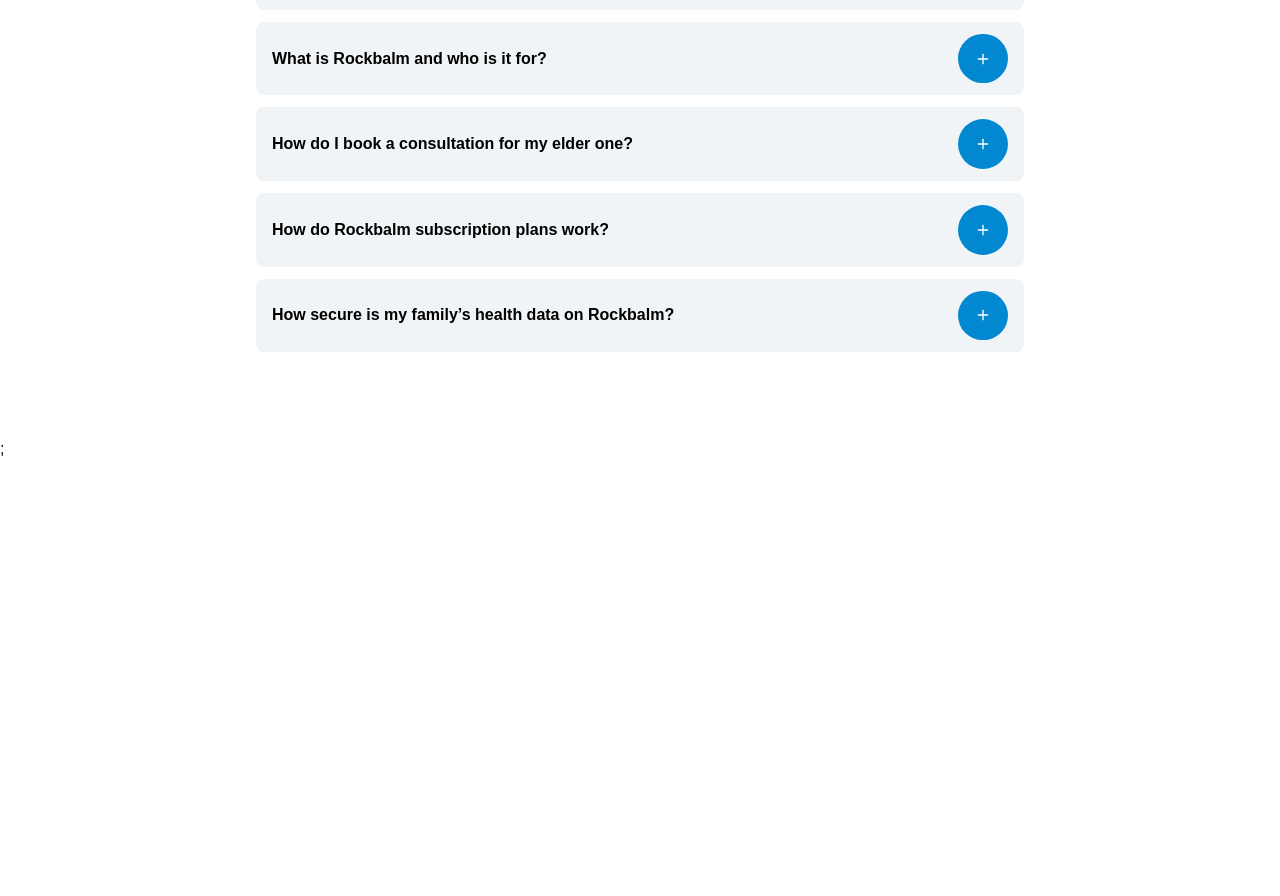
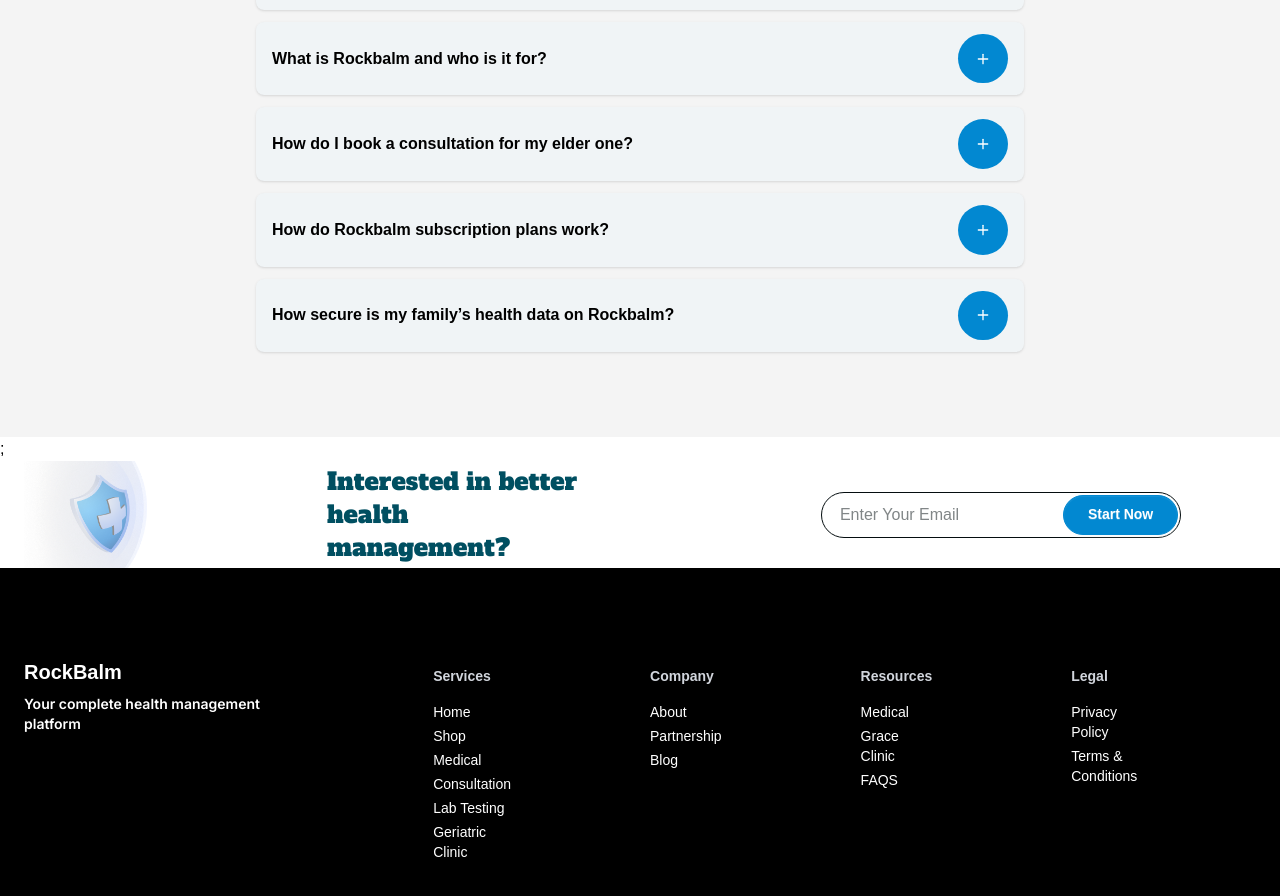
Before and after one commit to kentworld08/RockBalm, a Next.js app: page / in a window 1280 px wide. Shown: the part 7365-8261 px from the top of the page. Before the commit the page ends 7826 px from the top, so only its background shows below. Built offline with nearby package versions, Linux system fonts and the light colour scheme.

Commit message:
feat(Home): add footer

```diff
--- /dev/null
+++ b/app/Footer/footer.tsx
@@ -0,0 +1,203 @@
+import Image from "next/image";
+
+const Footer = () => {
+  const tableData = [
+    {
+      title: "Services",
+      links: [
+        { name: "Home", href: "#" },
+        { name: "Shop", href: "#" },
+        { name: "Medical", href: "#" },
+        { name: "Consultation", href: "#" },
+        { name: "Lab Testing", href: "#" },
+        { name: "Geriatric Clinic", href: "#" },
+      ],
+    },
+    {
+      title: "Company",
+      links: [
+        { name: "About", href: "#" },
+        { name: "Partnership", href: "#" },
+        { name: "Blog", href: "#" },
+      ],
+    },
+    {
+      title: "Resources",
+      links: [
+        { name: "Medical", href: "#" },
+        { name: "Grace Clinic", href: "#" },
+        { name: "FAQS", href: "#" },
+      ],
+    },
+    {
+      title: "Legal",
+      links: [
+        { name: "Privacy Policy", href: "#" },
+        { name: "Terms & Conditions", href: "#" },
+      ],
+    },
+  ];
+
+  return (
+    <div className="bg-white relative overflow-hidden">
+      <div className="w-full px-6 flex flex-col md:flex-row items-center gap-8 z-40 py-10 md:py-0">
+        {/* Image stays nicely sized */}
+        <figure className="flex-shrink-0">
+          <Image
+            src="/frame.png"
+            alt="frame"
+            height={258.84}
+            width={270.92}
+            className="object-cover mx-auto md:mx-0"
+          />
+        </figure>
+
+        {/* Text and Input Container */}
+        <div className="flex flex-col md:flex-row items-center justify-center  gap-4 w-full md:w-auto text-center md:text-left md:gap-[234px]">
+          <h2 className="text-primary font-alfa-slab font-normal text-[18px] md:text-[24px] leading-snug md:w-[260px]">
+            Interested in better health management?
+          </h2>
+
+          <div className="flex border border-[#040D0F] rounded-full items-center p-0.5 w-full md:w-auto max-w-md mx-auto md:mx-0">
+            <input
+              type="text"
+              placeholder="Enter Your Email"
+              className="px-4 py-2 text-[#040D0F] outline-none rounded-full bg-transparent flex-1"
+            />
+            <button className="btn rounded-full border-secondary bg-secondary text-white px-6 py-2 whitespace-nowrap">
+              Start Now
+            </button>
+          </div>
+        </div>
+      </div>
+
+      {/* Footer Table Section */}
+      <div className="bg-black text-white px-6 py-[90px]">
+        {/* Mobile Grid - 2 Columns */}
+        <div className="grid grid-cols-2 gap-y-10 gap-x-6 md:hidden">
+          {/* RockBalm */}
+          <div>
+            <h2 className="font-bold text-xl">RockBalm</h2>
+            <p className="text-white font-inter font-semibold text-sm mt-2">
+              Your complete health management platform
+            </p>
+          </div>
+
+          {/* Services */}
+          <div>
+            <h3 className="font-semibold mb-2">Services</h3>
+            <ul className="space-y-1">
+              {tableData[0].links.map((link, j) => (
+                <li key={j}>
+                  <a
+                    href={link.href}
+                    className="hover:text-[#0A9AE2] transition-colors"
+                  >
+                    {link.name}
+                  </a>
+                </li>
+              ))}
+            </ul>
+          </div>
+
+          {/* Company */}
+          <div>
+            <h3 className="font-semibold mb-2">Company</h3>
+            <ul className="space-y-1">
+              {tableData[1].links.map((link, j) => (
+                <li key={j}>
+                  <a
+                    href={link.href}
+                    className="hover:text-primary transition-colors"
+                  >
+                    {link.name}
+                  </a>
+                </li>
+              ))}
+            </ul>
+          </div>
+
+          {/* Resources */}
+          <div>
+            <h3 className="font-semibold mb-2">Resources</h3>
+            <ul className="space-y-1">
+              {tableData[2].links.map((link, j) => (
+                <li key={j}>
+                  <a
+                    href={link.href}
+                    className="hover:text-[#0A9AE2] transition-colors"
+                  >
+                    {link.name}
+                  </a>
+                </li>
+              ))}
+            </ul>
+          </div>
+
+          {/* Legal (spans one column) */}
+          <div>
+            <h3 className="font-semibold mb-2">Legal</h3>
+            <ul className="space-y-1">
+              {tableData[3].links.map((link, j) => (
+                <li key={j}>
+                  <a
+                    href={link.href}
+                    className="hover:text-[#0A9AE2] transition-colors"
+                  >
+                    {link.name}
+                  </a>
+                </li>
+              ))}
+            </ul>
+          </div>
+        </div>
+
+        {/* Desktop Table */}
+        <div className="hidden md:flex justify-between">
+          <div>
+            <h2 className="font-bold text-xl">RockBalm</h2>
+            <p className="text-white font-inter font-semibold text-sm mt-2">
+              Your complete health management platform
+            </p>
+          </div>
+
+          <div className="overflow-x-hidden">
+            <table className="table-auto border-separate border-spacing-x-[139px] border-spacing-y-0 text-sm w-full">
+              <thead className="text-left">
+                <tr>
+                  {tableData.map((col, i) => (
+                    <th key={i} className="py-2 text-gray-300 font-semibold">
+                      {col.title}
+                    </th>
+                  ))}
+                </tr>
+              </thead>
+              <tbody>
+                <tr className="align-top">
+                  {tableData.map((col, i) => (
+                    <td key={i} className="py-2">
+                      <ul className="space-y-1">
+                        {col.links.map((link, j) => (
+                          <li key={j}>
+                            <a
+                              href={link.href}
+                              className="hover:text-[#0A9AE2] transition-colors"
+                            >
+                              {link.name}
+                            </a>
+                          </li>
+                        ))}
+                      </ul>
+                    </td>
+                  ))}
+                </tr>
+              </tbody>
+            </table>
+          </div>
+        </div>
+      </div>
+    </div>
+  );
+};
+
+export default Footer;
--- a/app/layout.tsx
+++ b/app/layout.tsx
@@ -2,6 +2,7 @@
 import { Geist, Geist_Mono, Inter, Alfa_Slab_One } from "next/font/google";
 import "./globals.css";
 import Navbar from "./NavBar/Navbar";
+import Footer from "./Footer/footer";
 
 const geistSans = Geist({
   variable: "--font-geist-sans",
@@ -41,6 +42,7 @@
       >
         <Navbar />
         <main>{children}</main>
+        <Footer />
       </body>
     </html>
   );
--- a/components/Home/Faq.tsx
+++ b/components/Home/Faq.tsx
@@ -39,7 +39,7 @@
   };
 
   return (
-    <section className="bg-white flex justify-center items-center px-4 py-[84.5px] flex-col gap-[60px]">
+    <section className="bg-[#F4F4F4] flex justify-center items-center px-4 py-[84.5px] flex-col gap-[60px]">
       <div className="text-primary text-center px-6">
         <h1 className="font-alfa-slab font-normal text-[28px] md:text-[33px] -tracking-[2px]">
           Frequently Asked Questions
@@ -53,7 +53,9 @@
             <div
               key={index}
               className={`w-full rounded-lg transition-all duration-300 ${
-                isOpen ? "ring-2 ring-[#0288D1] bg-white" : "bg-[#F0F4F6]"
+                isOpen
+                  ? "ring-2 ring-[#0288D1] bg-white"
+                  : "bg-[#F0F4F6] shadow"
               }`}
             >
               <button
```
Also changed, not shown: public/Frame.png (added).
